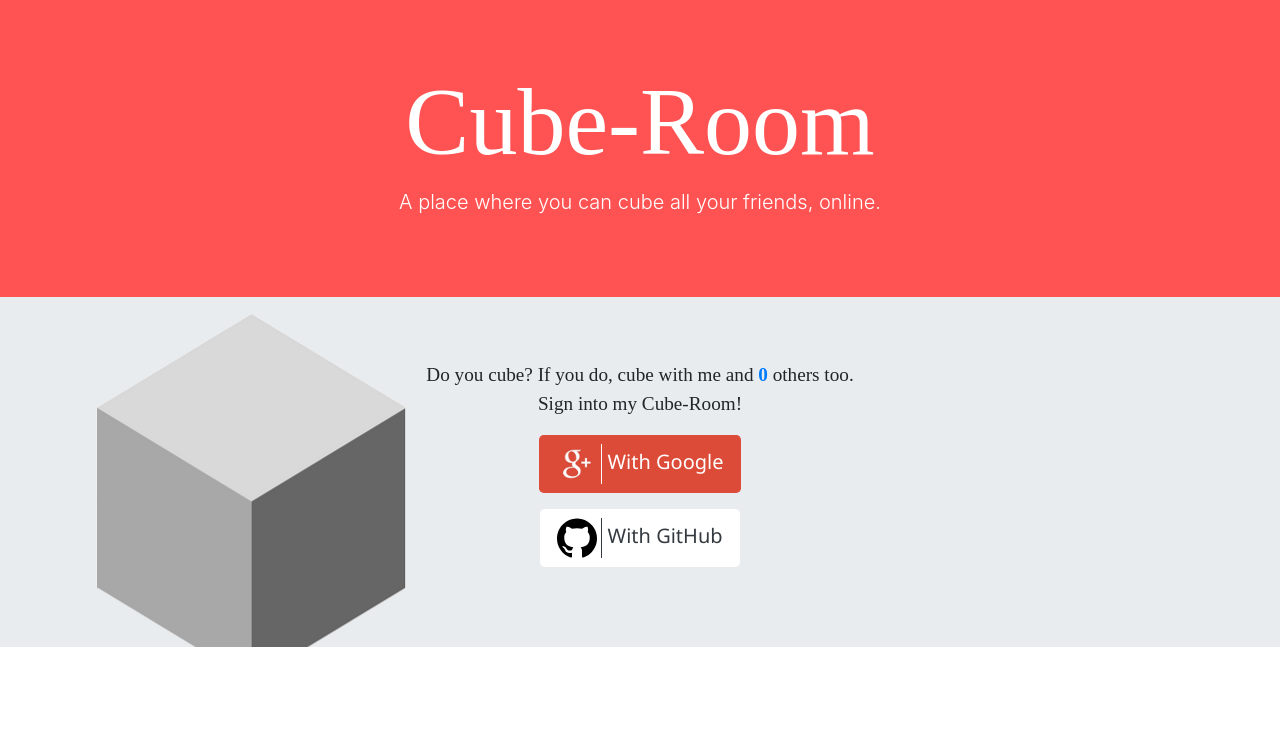
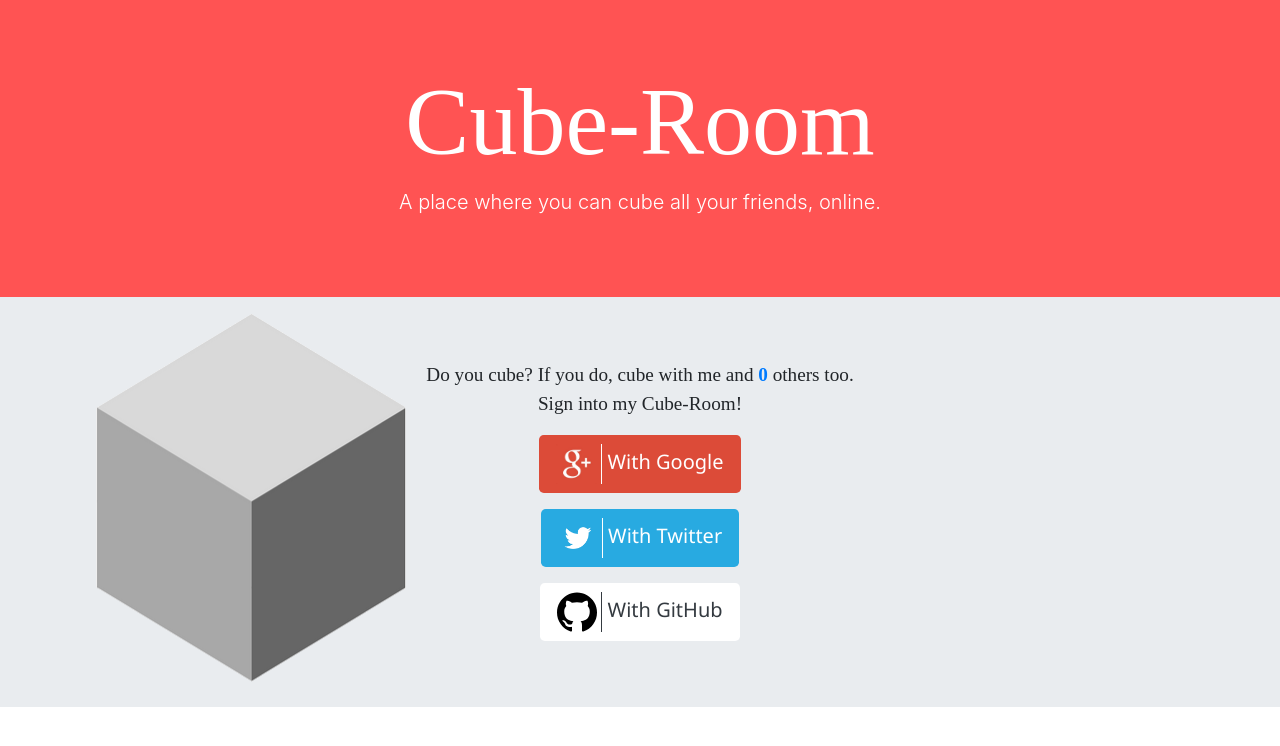
Before and after one commit to 0oj/Cube-Room, a Node server app: page /auth/login in a window 1280 px wide. Shown: the top 746 px of the page. Run offline with Node 20, Linux system fonts and the light colour scheme; some libraries are stand-ins or nearby versions; some web fonts are replaced.

Commit message:
Twitter login

```diff
--- a/index.js
+++ b/index.js
@@ -25,7 +25,6 @@ mongoose.connect(keys.mongodb.dbURI, () => console.log('Conected to MongoDB'))
 
 app.use('/auth', require('./routes/auth'))
 app.use(require('./routes/dashboard'))
-app.use('/img', require('./routes/img'))
 
 
 app.listen(port, () => console.log(`Listening at port ${port}`))
--- a/models/user.js
+++ b/models/user.js
@@ -5,8 +5,10 @@ const UserSchema = new Schema({
   username: String,
   googleId: String,
   githubId: String,
+  twitterId: String,
   email: String,
-  thumbnail: String
+  thumbnail: String,
+  provider: String
 });
 
 const User = mongoose.model('user', UserSchema);
--- a/package.json
+++ b/package.json
@@ -19,6 +19,7 @@
     "mongoose": "^4.13.7",
     "passport": "^0.4.0",
     "passport-github": "^1.1.0",
-    "passport-google-oauth20": "^1.0.0"
+    "passport-google-oauth20": "^1.0.0",
+    "passport-twitter": "^1.0.4"
   }
 }
--- a/routes/auth.js
+++ b/routes/auth.js
@@ -10,18 +10,14 @@ Router.get('/login', (req, res) => {
 })
 
 
-Router.get('/google', passport.authenticate('google', {
-  scope: ['profile', 'email']
-}))
-Router.get('/google/redirect', passport.authenticate('google'), (req, res) => {
-  res.redirect('/')
-})
+Router.get('/google', passport.authenticate('google', { scope: ['profile', 'email'] }))
+Router.get('/google/redirect', passport.authenticate('google'), (req, res) => res.redirect('/'))
 
 Router.get('/github', passport.authenticate('github', { failureRedirect: '/auth/login' }))
-Router.get('/github/redirect', passport.authenticate('github'), (req, res) => {
-  res.redirect('/')
-})
+Router.get('/github/redirect', passport.authenticate('github'), (req, res) => res.redirect('/'))
 
+Router.get('/twitter', passport.authenticate('twitter', { failureRedirect: '/auth/login' }))
+Router.get('/twitter/redirect', passport.authenticate('twitter'), (req, res) => res.redirect('/'))
 
 Router.get('/logout', (req, res) => {
   req.logout();
--- a/views/dashboard.ejs
+++ b/views/dashboard.ejs
@@ -68,7 +68,7 @@
           <%= user.username %>
         </p>
         <p class="dropdown-header">
-          <%= user.email %>
+          <%= user.provider %>
         </p>
       </div>
     </div>
--- a/views/login.ejs
+++ b/views/login.ejs
@@ -16,13 +16,14 @@
         margin-bottom: 0px;
       }
       #users{
-        cursor: pointer;
+        cursor: help;
       }
       #second{
         background-image: url('/img/logo.png');
         background-repeat: no-repeat;
         font-family: Amaranth;
         font-size: 1.2em;
+        padding-bottom: 50px;
       }
       #heading {
         font-family: Amaranth;
@@ -41,23 +42,31 @@
       #github{
         background-color: #fff;
       }
+      #twitter{
+        background-color: #28AAE1;
+      }
     </style>
   </head>
   <body>
+
     <div id="first" class="jumbotron jumbotron-fluid text-center text-white">
       <h1 id="heading" class="display-1">Cube-Room</h1>
       <p id="description" class="lead">A place where you can cube all your friends, online.</p>
     </div>
+
     <div id="second" class="jumbotron jumbotron-fluid text-center">
       <p id="jingle">Do you cube? If you do, cube with me and <span id="users" class="text-primary" title="User count"><b><%= users %></b></span> others too.<br>Sign into my Cube-Room!</p>
+
       <p class="lead">
         <a id="google" class="btn btn-lg sign-in text-white" href="/auth/google" role="button"><img src="/img/google.jpg" alt="Sign in with google"/> With Google</a>
       </p>
       <p class="lead">
-        <a id="github" class="btn btn-lg sign-in text-dark" href="/auth/github" role="button"><img src="/img/github.svg" alt="Sign in with google"/> With GitHub</a>
+        <a id="twitter" class="btn btn-lg sign-in text-white" href="/auth/twitter" role="button"><img src="/img/twitter.png" alt="Sign in with Twitter"/> With Twitter</a>
+      </p>
+      <p class="lead">
+        <a id="github" class="btn btn-lg sign-in text-dark" href="/auth/github" role="button"><img src="/img/github.svg" alt="Sign in with GitHub"/> With GitHub</a>
       </p>
     </div>
-    <!-- <img src="https://upload.wikimedia.org/wikipedia/commons/thumb/a/ae/Rubik%27s_cube_scrambled.svg/1200px-Rubik%27s_cube_scrambled.svg.png" alt="It's me logo. logo logo logo logo logo"> -->
 
 
     <!-- Optional JavaScript -->
```
Also changed, not shown: config/passport-setup.js (+27 -4 lines), routes/img.js (deleted, +0 -14 lines), public/img/twitter.png (added), 1 other file.
